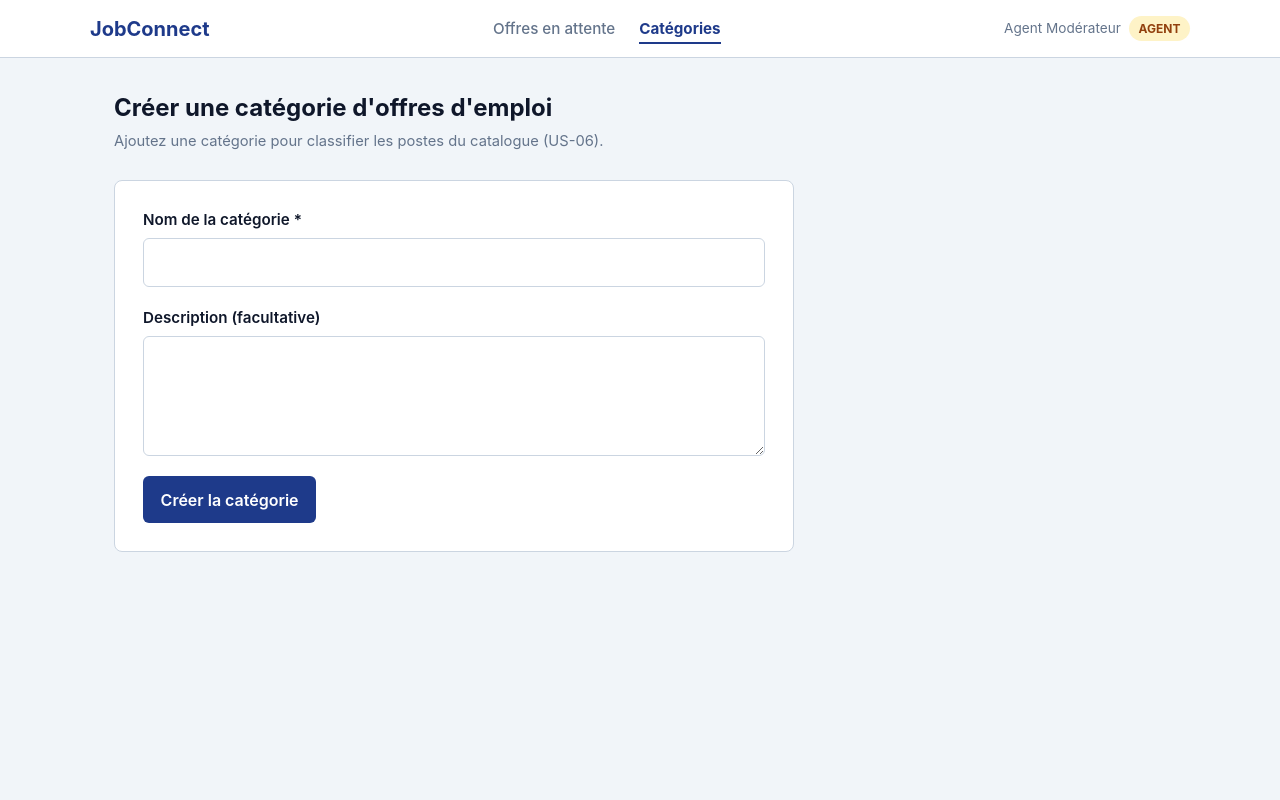
After one commit to DSI301-GRP2-TEAM2/JobConnect, a Node server app: template api/src/views/agent/nouvelle-categorie.ejs in a window 1280 px wide. The commit adds this page. Run offline with Node 20, Linux system fonts and the light colour scheme; the template is opened without the code that fills it, so the values that code supplies are empty; some libraries are stand-ins or nearby versions.

Commit message:
feat: implement US-06 - create job categories (#24)
* add category stylesheet

* add description length limit

* add case-insensitive and accent-insensitive unique index

* add category handler and validator

* ejs file for adding a new category

* add ejs file path for new category

* us06 full test suite

* fix css path

* fix css path

* add category api and agent ejs routing

* import category handlers

* add local mongodb test database uri

* update stylesheet link path in nouvelle-categorie.ejs

* Update stylesheet link path in offres.ejs

* Refactor TEST_URI to use environment variable only

Updated TEST_URI to use only the environment variable.

```diff
--- /dev/null
+++ b/api/src/handlers/createCategorie.js
@@ -0,0 +1,57 @@
+const {connect} = require("../db");
+const Category = require("../models/Category");
+
+function validateCategorie(body) {
+    const libelle = body?.libelle;
+    const description = body?.description;
+    const errors = [];
+
+    if (typeof libelle !== "string" || !libelle.trim()) {
+        errors.push("Le nom de la catégorie est obligatoire");
+    } else if (libelle.trim().length > 100) {
+        errors.push("Le nom de la catégorie ne doit pas dépasser 100 caractères");
+    }
+    if (description !== undefined && (typeof description !== "string" || description.trim().length > 500)) {
+        errors.push("La description doit être un texte de 500 caractères maximum");
+    }
+    return {
+        errors,
+        libelle: typeof libelle === "string" ? libelle.trim().replace(/\s+/g, " ") : "",
+        description: typeof description === "string" ? description.trim() : ""
+    };
+}
+
+async function createCategorie(body) {
+    const {errors, libelle, description} = validateCategorie(body);
+    if (errors.length) return {status: 400, errors};
+
+    await connect();
+
+    const existing = await Category.findOne({libelle}).collation({locale: "fr", strength: 2});
+    if (existing) return {status: 409, error: "Cette catégorie existe déjà"};
+
+    try {
+        const categorie = await Category.create({libelle, description});
+        return {
+            status: 201,
+            categorie: {id: categorie._id, libelle: categorie.libelle, description: categorie.description}
+        };
+    } catch (err) {
+        if (err.code === 11000) return {status: 409, error: "Cette catégorie existe déjà"};
+        throw err;
+    }
+}
+
+async function createCategorieHandler(request, context) {
+    try {
+        const result = await createCategorie(request.body);
+        if (result.errors) return {status: result.status, jsonBody: {errors: result.errors}};
+        if (result.error) return {status: result.status, jsonBody: {error: result.error}};
+        return {status: 201, jsonBody: {message: "Catégorie créée avec succès", categorie: result.categorie}};
+    } catch (err) {
+        context?.error?.(err);
+        return {status: 500, jsonBody: {error: "Erreur serveur"}};
+    }
+}
+
+module.exports = {validateCategorie, createCategorie, createCategorieHandler};
--- a/api/src/models/Category.js
+++ b/api/src/models/Category.js
@@ -2,11 +2,13 @@ const mongoose = require("mongoose");
 
 const categorySchema = new mongoose.Schema(
   {
-    libelle: { type: String, required: true, unique: true, trim: true },
-    description: String,
+    libelle: { type: String, required: true, trim: true, maxlength: 100 },
+    description: { type: String, maxlength: 500 },
   },
   { collection: "categories" }
 );
 
+categorySchema.index({ libelle: 1 }, { unique: true, collation: { locale: "fr", strength: 2 }, name: "unique_libelle_fr" });
+
 module.exports =
   mongoose.models.Category || mongoose.model("Category", categorySchema);
--- a/api/src/public/css/agent.css
+++ b/api/src/public/css/agent.css
@@ -241,3 +241,27 @@ body {
   margin-bottom: 0.5rem;
   color: var(--text-main);
 }
+
+/* US-06 : formulaire de création d'une catégorie */
+.category-form-card {
+  max-width: 680px;
+  background: var(--bg-card);
+  border: 1px solid var(--border);
+  border-radius: var(--radius);
+  padding: 1.75rem;
+}
+.form-field { display: flex; flex-direction: column; gap: .4rem; margin-bottom: 1.25rem; }
+.form-field label { font-weight: 600; font-size: .95rem; }
+.form-field input, .form-field textarea {
+  width: 100%; padding: .7rem .8rem; border: 1px solid var(--border);
+  border-radius: 6px; background: #fff; color: var(--text-main);
+  font: inherit;
+}
+.form-field input:focus-visible, .form-field textarea:focus-visible, .btn-primary:focus-visible {
+  outline: 2px solid var(--primary); outline-offset: 2px;
+}
+.btn-primary {
+  background: var(--primary); color: #fff; border: 0; border-radius: 6px;
+  padding: .7rem 1.1rem; font: inherit; font-weight: 600; cursor: pointer;
+}
+.btn-primary:hover { background: #1d4ed8; }
--- a/api/src/server.js
+++ b/api/src/server.js
@@ -10,6 +10,7 @@ const { authMiddleware, requireRole } = require("./middleware/auth");
 const { registerHandler } = require("./handlers/register");
 const { loginHandler } = require("./handlers/login");
 const { rejectOffre, rejectOffreHandler } = require("./handlers/rejectOffre");
+const { createCategorie, createCategorieHandler } = require("./handlers/createCategorie");
 
 const app = express();
 
@@ -115,6 +116,34 @@ app.get("/api/health", (req, res) => res.json({ status: "ok" }));
 app.post("/api/auth/register", adapt(registerHandler));
 app.post("/api/auth/login", adapt(loginHandler));
 
+// ---------------- US-06 : création de catégories (Agent) ----------------
+app.post("/api/categories", authMiddleware, requireRole("agent"), adapt(createCategorieHandler));
+
+app.get("/agent/categories/nouvelle", agentAuth, (req, res) => {
+  res.render("agent/nouvelle-categorie", { error: null, success: null, values: {} });
+});
+
+app.post("/agent/categories/nouvelle", agentAuth, async (req, res) => {
+  try {
+    const result = await createCategorie(req.body);
+    if (result.error || result.errors) {
+      return res.status(result.status).render("agent/nouvelle-categorie", {
+        error: result.error || result.errors.join(". "),
+        success: null,
+        values: { libelle: typeof req.body.libelle === "string" ? req.body.libelle : "", description: typeof req.body.description === "string" ? req.body.description : "" },
+      });
+    }
+    return res.status(201).render("agent/nouvelle-categorie", {
+      error: null, success: "Catégorie créée avec succès", values: {},
+    });
+  } catch (err) {
+    console.error(err);
+    res.status(500).render("agent/nouvelle-categorie", {
+      error: "Erreur serveur", success: null, values: {},
+    });
+  }
+});
+
 // ---------------- Vues et actions Agent EJS (US-13 protégées par Cookie) ----------------
 app.get("/agent/offres", agentAuth, async (req, res) => {
   try {
--- /dev/null
+++ b/api/src/views/agent/nouvelle-categorie.ejs
@@ -0,0 +1,42 @@
+<!DOCTYPE html>
+<html lang="fr">
+<head>
+  <meta charset="UTF-8">
+  <meta name="viewport" content="width=device-width, initial-scale=1.0">
+  <title>Nouvelle catégorie - JobConnect Agent</title>
+  <link rel="stylesheet" href="/css/agent.css">
+</head>
+<body>
+  <header class="agent-header">
+    <nav class="agent-nav" aria-label="Navigation Agent">
+      <a href="/agent/offres" class="brand-title">JobConnect</a>
+      <ul class="nav-menu">
+        <li><a href="/agent/offres" class="nav-link">Offres en attente</a></li>
+        <li><a href="/agent/categories/nouvelle" class="nav-link active" aria-current="page">Catégories</a></li>
+      </ul>
+      <div class="agent-profile"><span>Agent Modérateur</span><span class="badge-agent">Agent</span></div>
+    </nav>
+  </header>
+  <main class="main-container">
+    <div class="page-header">
+      <h1 class="page-title">Créer une catégorie d'offres d'emploi</h1>
+      <p class="page-subtitle">Ajoutez une catégorie pour classifier les postes du catalogue (US-06).</p>
+    </div>
+    <% if (success) { %><div class="alert alert-success" role="status"><%= success %></div><% } %>
+    <% if (error) { %><div class="alert alert-error" role="alert"><%= error %></div><% } %>
+    <section class="category-form-card">
+      <form action="/agent/categories/nouvelle" method="POST">
+        <div class="form-field">
+          <label for="libelle">Nom de la catégorie <span aria-hidden="true">*</span></label>
+          <input id="libelle" name="libelle" type="text" maxlength="100" required autocomplete="off" value="<%= values.libelle || '' %>">
+        </div>
+        <div class="form-field">
+          <label for="description">Description (facultative)</label>
+          <textarea id="description" name="description" rows="4" maxlength="500"><%= values.description || '' %></textarea>
+        </div>
+        <button class="btn-primary" type="submit">Créer la catégorie</button>
+      </form>
+    </section>
+  </main>
+</body>
+</html>
--- a/api/src/views/agent/offres.ejs
+++ b/api/src/views/agent/offres.ejs
@@ -14,7 +14,7 @@
       <a href="/agent/offres" class="brand-title">JobConnect</a>
       <ul class="nav-menu">
         <li><a href="/agent/offres" class="nav-link active">Offres en attente</a></li>
-        <li><a href="#" class="nav-link">Catégories</a></li>
+        <li><a href="/agent/categories/nouvelle" class="nav-link">Catégories</a></li>
       </ul>
       <div class="agent-profile">
         <span>Agent Modérateur</span>
```
Also changed, not shown: api/tests/us06.test.js (added, +110 -0 lines).
